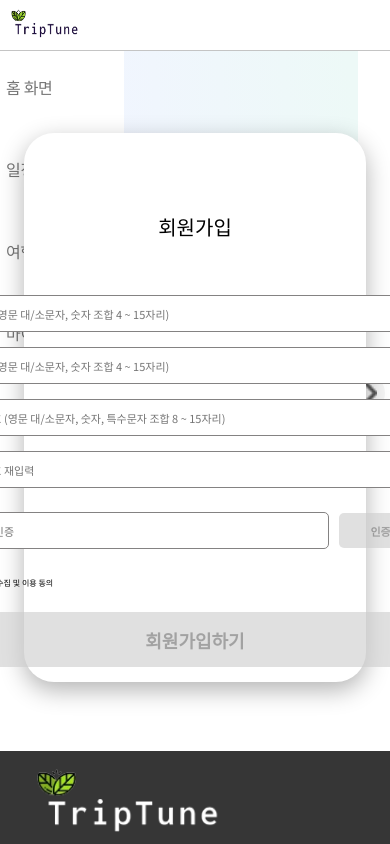
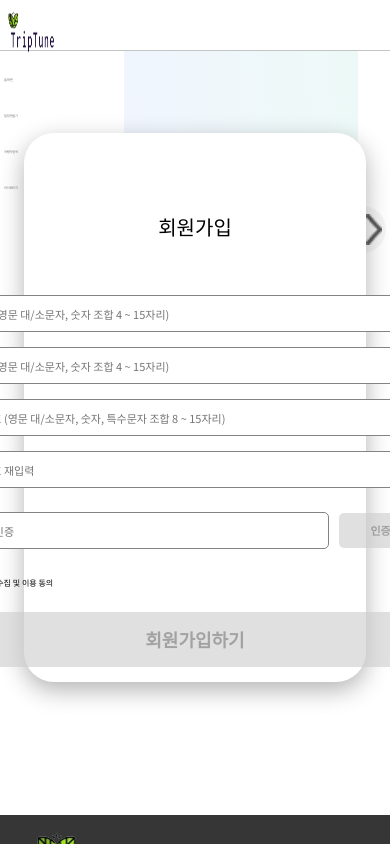
Before and after one commit to TripTune-Project/TripTune-Frontend, a Next.js app: page /Join in a window 390 px wide. Built offline with nearby package versions, Linux system fonts and the light colour scheme.

Commit message:
[24-08-18] 반응형 2차 시안

```diff
--- a/src/styles/Header.module.css
+++ b/src/styles/Header.module.css
@@ -1,10 +1,10 @@
 .headerMenu {
     width: 100%;
-    max-width: 1920px;
+    max-width: 100vw; /* 최대 너비를 화면 너비에 맞춤 */
     height: 5.69rem;
     flex-shrink: 0;
     color: #757575;
-    font-size: 16px;
+    font-size: 0.83vw; /* 상대적인 폰트 크기 */
     font-style: normal;
     font-weight: 500;
     letter-spacing: -0.32px;
@@ -16,7 +16,7 @@
 }
 
 .logo {
-    margin: 17px 109px;
+    margin: 1vh 5.68vw; /* 상대적인 margin */
     width: 183px;
     height: 57px;
     flex-shrink: 0;
@@ -27,23 +27,23 @@
     justify-content: center;
     align-items: center;
     width: auto;
-    height: 72px;
-    padding: 0 20px;
+    height: 3.75vh; /* 상대적인 높이 */
+    padding: 0 1vw; /* 상대적인 padding */
     color: #333;
     text-align: center;
     font-family: 'Noto Sans KR', sans-serif;
-    font-size: 20px;
+    font-size: 1.04vw; /* 상대적인 폰트 크기 */
     font-weight: 400;
     line-height: normal;
     flex-direction: column;
     flex-shrink: 0;
-    margin: 0 10px;
+    margin: 0 0.52vw; /* 상대적인 margin */
 }
 
 .headerLinkA {
     color: #757575;
     text-decoration: none;
-    font-size: 16px;
+    font-size: 0.83vw; /* 상대적인 폰트 크기 */
 }
 
 .headerLinkA:hover {
@@ -56,12 +56,12 @@
     display: flex;
     align-items: center;
     justify-content: center;
-    border-radius: 100px;
-    padding: 10px 20px;
+    border-radius: 50vw; /* 반응형 둥근 모서리 */
+    padding: 1vh 1.04vw; /* 상대적인 padding */
     color: #555;
     text-align: center;
     font-family: 'Noto Sans KR', sans-serif;
-    font-size: 18px;
+    font-size: 0.94vw; /* 상대적인 폰트 크기 */
     font-weight: 400;
     line-height: normal;
     position: relative;
@@ -70,11 +70,11 @@
     text-decoration: none;
     cursor: pointer;
     margin-left: auto;
-    margin-right: 90px;
+    margin-right: 4.49vw; /* 상대적인 margin */
 }
 
 .headerLinkLogin img {
-    margin-left: 10px;
+    margin-left: 0.52vw; /* 상대적인 margin */
 }
 
 .headerLinkLogin:hover {
@@ -89,41 +89,41 @@
 
 @media screen and (max-width: 1600px) {
     .headerMenu {
-        font-size: 15px;
+        font-size: 0.94vw;
     }
     .logo {
-        margin: 15px 90px;
-        width: 160px;
-        height: 50px;
+        margin: 1vh 5vw;
+        width: 8.33vw;
+        height: 2.78vh;
     }
     .headerLink {
-        font-size: 18px;
-        padding: 0 18px;
+        font-size: 1vw;
+        padding: 0 0.94vw;
     }
     .headerLinkLogin {
-        font-size: 16px;
-        margin-right: 80px;
-        padding: 8px 18px;
+        font-size: 0.88vw;
+        margin-right: 4.17vw;
+        padding: 0.83vh 0.94vw;
     }
 }
 
 @media screen and (max-width: 1280px) {
     .headerMenu {
-        font-size: 14px;
+        font-size: 1.09vw;
     }
     .logo {
-        margin: 12px 70px;
-        width: 140px;
-        height: 45px;
+        margin: 0.83vh 4.17vw;
+        width: 7.29vw;
+        height: 2.34vh;
     }
     .headerLink {
-        font-size: 16px;
-        padding: 0 15px;
+        font-size: 0.94vw;
+        padding: 0 0.78vw;
     }
     .headerLinkLogin {
-        font-size: 15px;
-        margin-right: 60px;
-        padding: 6px 16px;
+        font-size: 0.83vw;
+        margin-right: 3.13vw;
+        padding: 0.63vh 0.78vw;
     }
 }
 
@@ -134,80 +134,81 @@
         align-items: flex-start;
     }
     .logo {
-        margin: 10px 20px;
-        width: 120px;
-        height: 40px;
+        margin: 0.63vh 1.56vw;
+        width: 6.25vw;
+        height: 2.08vh;
     }
     .headerLink {
-        font-size: 14px;
-        padding: 0 10px;
-        margin: 5px 0;
+        font-size: 0.83vw;
+        padding: 0 0.52vw;
+        margin: 0.26vh 0;
     }
     .headerLinkLogin {
-        font-size: 14px;
-        margin-right: 20px;
-        padding: 5px 12px;
+        font-size: 0.83vw;
+        margin-right: 1.56vw;
+        padding: 0.52vh 0.63vw;
     }
 }
 
 @media screen and (max-width: 768px) {
     .headerMenu {
-        font-size: 13px;
-        padding: 0 10px;
+        font-size: 1.17vw;
+        padding: 0 1.04vw;
     }
     .logo {
-        margin: 10px 10px;
-        width: 100px;
-        height: 35px;
+        margin: 1.04vh 1.04vw;
+        width: 5.21vw;
+        height: 1.82vh;
     }
     .headerLink {
-        font-size: 12px;
-        padding: 0 8px;
+        font-size: 0.94vw;
+        padding: 0 0.63vw;
     }
     .headerLinkLogin {
-        font-size: 12px;
-        margin-right: 10px;
-        padding: 5px 10px;
+        font-size: 0.94vw;
+        margin-right: 1.04vw;
+        padding: 0.52vh 0.63vw;
     }
 }
 
 @media screen and (max-width: 480px) {
     .headerMenu {
-        font-size: 12px;
-        padding: 0 5px;
+        font-size: 2.5vw;
+        padding: 0 1.04vw;
     }
     .logo {
-        margin: 8px 5px;
-        width: 80px;
-        height: 30px;
+        margin: 1.04vh 1.04vw;
+        width: 16.67vw;
+        height: 5.21vh;
     }
     .headerLink {
-        font-size: 11px;
-        padding: 0 6px;
+        font-size: 2.08vw;
+        padding: 0 1.04vw;
     }
     .headerLinkLogin {
-        font-size: 11px;
-        margin-right: 5px;
-        padding: 4px 8px;
+        font-size: 2.08vw;
+        margin-right: 1.04vw;
+        padding: 1.04vh 1.04vw;
     }
 }
 
 @media screen and (max-width: 320px) {
     .headerMenu {
-        font-size: 11px;
+        font-size: 3.13vw;
+        padding: 0 1.04vw;
     }
     .logo {
-        margin: 5px 5px;
-        width: 70px;
-        height: 25px;
+        margin: 1.04vh 1.04vw;
+        width: 21.88vw;
+        height: 6.77vh;
     }
     .headerLink {
-        font-size: 10px;
-        padding: 0 5px;
+        font-size: 2.6vw;
+        padding: 0 1.04vw;
     }
     .headerLinkLogin {
-        font-size: 10px;
-        margin-right: 5px;
-        padding: 3px 6px;
+        font-size: 2.6vw;
+        margin-right: 1.04vw;
+        padding: 1.04vh 1.04vw;
     }
 }
--- a/src/styles/Join.module.css
+++ b/src/styles/Join.module.css
@@ -49,7 +49,7 @@
 }
 
 .inputGroup {
-    width: 100%;
+    width: 480px;
     max-width: 480px;
     height: auto;
     flex-shrink: 0;
@@ -58,7 +58,7 @@
 }
 
 .input {
-    width: 100%;
+    width: 480px;
     max-width: 480px;
     height: 55px;
     border: 1px solid #848282;
@@ -69,7 +69,7 @@
 }
 
 .inputError {
-    width: 100%;
+    width: 480px;
     font-family: Noto Sans KR, sans-serif;
     font-size: 16px;
     max-width: 480px;
@@ -114,7 +114,7 @@
     margin-top: 15px;
     display: flex;
     align-items: center;
-    width: 100%;
+    width: 480px;
     max-width: 480px;
 }
 
@@ -123,7 +123,7 @@
     display: flex;
     justify-content: space-between;
     align-items: center;
-    width: 500px;
+    width:500px;
     max-width: 500px;
     height: 55px;
 }
@@ -194,6 +194,7 @@
     opacity: 0.6;
 }
 
+/* 반응형 스타일 시작 */
 @media screen and (max-width: 1600px) {
     .joinContainer {
         max-width: 700px;
@@ -219,6 +220,10 @@
     .input, .inputError, .emailInput, .emailButton, .inputVerification, .verifyButton {
         height: 45px;
         font-size: 14px;
+    }
+    .joinBackground::before {
+        width: 75%;
+        height: 550px;
     }
 }
 
--- a/src/styles/Layout.module.css
+++ b/src/styles/Layout.module.css
@@ -4,17 +4,20 @@
     flex-shrink: 0;
     border-bottom: 1px solid #C4C4C4;
     backdrop-filter: blur(2px);
+    display: flex;
     flex-direction: column;
+    min-height: 100vh; /* 푸터가 컨텐츠 사이에 들어가지 않도록 */
 }
 
 .header {
     display: flex;
     align-items: center;
-    height: 91px;
+    height: 91px; /* 원래의 높이를 유지 */
     flex-shrink: 0;
     border-bottom: 1px solid #C4C4C4;
     background: #FFFFFF;
     backdrop-filter: blur(2px);
+    width: 100%;
 }
 
 .header_left {
@@ -24,18 +27,21 @@
 .section {
     flex: 1;
     display: flex;
+    width: 100%;
 }
 
 .content {
     width: 100%;
     max-width: 1920px;
-    height: 1336px;
+    height: 1336px; /* 원래의 높이를 유지 */
+    flex-grow: 1;
 }
 
 .footer {
+    margin-top: 64px;
     padding-top: 5px;
     width: 100%;
-    height: 324px;
+    height: 324px; /* 원래의 높이를 유지 */
     max-width: 1920px;
     flex-shrink: 0;
     background: #363636;
--- a/src/styles/Login.module.css
+++ b/src/styles/Login.module.css
@@ -67,7 +67,7 @@
 }
 
 .input {
-    width: 100%;
+    width: 480px;
     max-width: 480px;
     height: 60px;
     flex-shrink: 0;
@@ -94,7 +94,7 @@
 }
 
 .submitButton {
-    width: 480px;
+    width: 100%;
     max-width: 480px;
     height: 60px;
     flex-shrink: 0;
@@ -149,7 +149,8 @@
 .hrContainer {
     display: flex;
     align-items: center;
-    width: 500px;
+    width: 100%;
+    max-width: 500px;
     margin: 20px 0;
 }
 
@@ -167,7 +168,7 @@
 }
 
 .kakaoButton, .naverButton {
-    width: 480px;
+    width: 100%;
     max-width: 480px;
     height: 60px;
     flex-shrink: 0;
@@ -208,6 +209,10 @@
     .kakaoButton,
     .naverButton {
         max-width: 440px;
+    }
+    .loginContainer {
+        max-width: 700px;
+        height: 750px;
     }
 }
 
@@ -280,6 +285,9 @@
     .findId, .findPassword, .join {
         font-size: 12px;
     }
+    .hrContainer {
+        max-width: 320px;
+    }
 }
 
 /* 480px 이하일 때 */
--- a/src/styles/global.css
+++ b/src/styles/global.css
@@ -96,8 +96,10 @@ body::-webkit-scrollbar {
 
 body {
     font-size: 16px;
+    line-height: 1.5;
 }
 
+/* 반응형 처리 */
 @media screen and (max-width: 1600px) {
     body {
         font-size: 14px;
@@ -108,11 +110,35 @@ body {
     body {
         font-size: 12px;
     }
+
+    th, td {
+        padding: 6px;
+    }
+
+    img, video {
+        max-width: 90%;
+    }
+
+    table {
+        font-size: 90%;
+    }
 }
 
 @media screen and (max-width: 1024px) {
     body {
         font-size: 10px;
+    }
+
+    th, td {
+        padding: 5px;
+    }
+
+    img, video {
+        max-width: 85%;
+    }
+
+    table {
+        font-size: 85%;
     }
 }
 
@@ -120,11 +146,39 @@ body {
     body {
         font-size: 9px;
     }
+
+    th, td {
+        padding: 4px;
+    }
+
+    img, video {
+        max-width: 80%;
+    }
+
+    table {
+        font-size: 80%;
+    }
 }
 
 @media screen and (max-width: 480px) {
     body {
         font-size: 8px;
+    }
+
+    th, td {
+        padding: 3px;
+    }
+
+    img, video {
+        max-width: 75%;
+    }
+
+    table {
+        font-size: 75%;
+    }
+
+    ul, ol {
+        padding-left: 15px;
     }
 }
 
@@ -132,4 +186,20 @@ body {
     body {
         font-size: 7px;
     }
+
+    th, td {
+        padding: 2px;
+    }
+
+    img, video {
+        max-width: 70%;
+    }
+
+    table {
+        font-size: 70%;
+    }
+
+    ul, ol {
+        padding-left: 10px;
+    }
 }
```
Also changed, not shown: src/styles/Error.module.css (+1 -73 lines), src/styles/Find.module.css (+2 -111 lines), src/styles/onBoard.module.css (+9 -9 lines).
